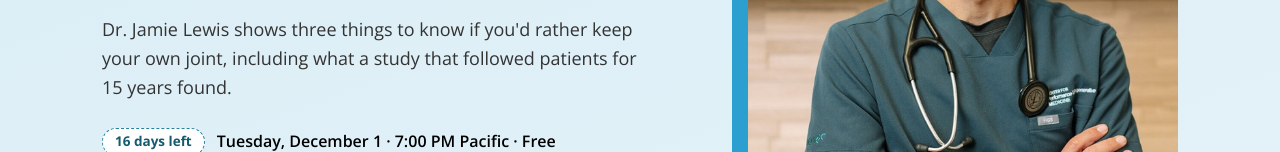
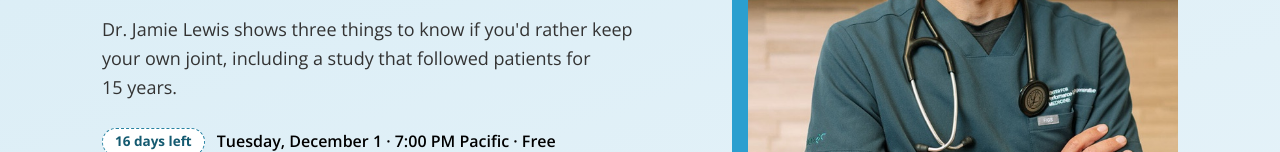
Before and after one commit to godz-onkar/c4rpm-avoid-surgery-webinar-lp, a plain HTML site: page page.html in a window 1280 px wide. Shown: the part 362-514 px from the top of the page. Drawn offline with nearby package versions, Linux system fonts and the light colour scheme.

Commit message:
Tighten the Avoid subheadline
Co-Authored-By: Claude Opus 5.5 <noreply@anthropic.com>

```diff
--- a/page.html
+++ b/page.html
@@ -323,7 +323,7 @@ footer{margin-top:64px;border-top:1px solid var(--line-light);padding:32px 0 40p
       <div>
         <p class="eyebrow">Free online webinar · Spokane and Coeur d'Alene</p>
         <h1><span class="lead">Avoid Surgery:</span> <span class="main">Your Knee or Hip Has More Options Than a Replacement</span></h1>
-        <p class="sub">Dr. Jamie Lewis shows three things to know if you'd rather keep your own joint, including what a study that followed patients for 15 years found.</p>
+        <p class="sub">Dr. Jamie Lewis shows three things to know if you'd rather keep your own joint, including a study that followed patients for 15&nbsp;years.</p>
         <div class="presenter-row">
           <img src="assets/dr-lewis.jpg" width="660" height="800" alt="">
           <div><b>Dr. Jamie Lewis</b><span>Your presenter</span></div>
```
Also changed, not shown: 1 other file.
